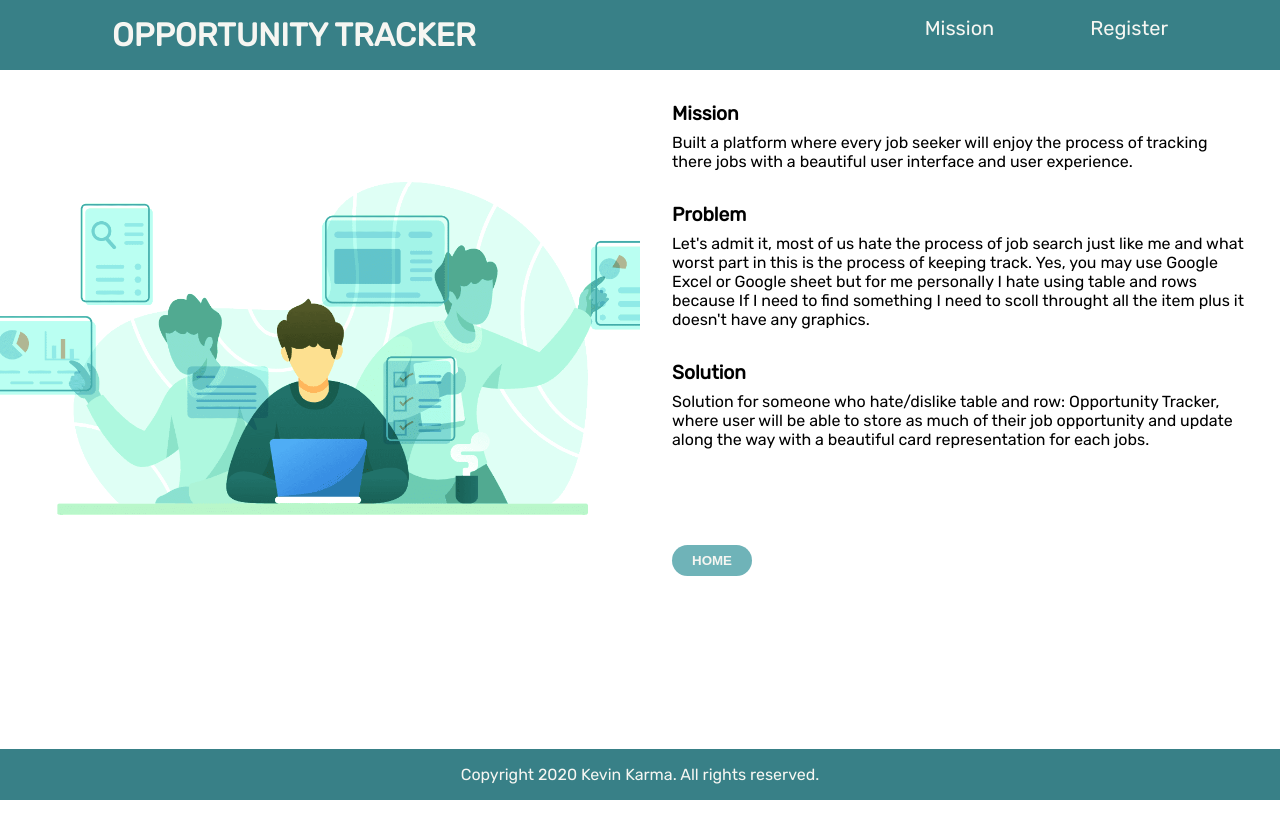
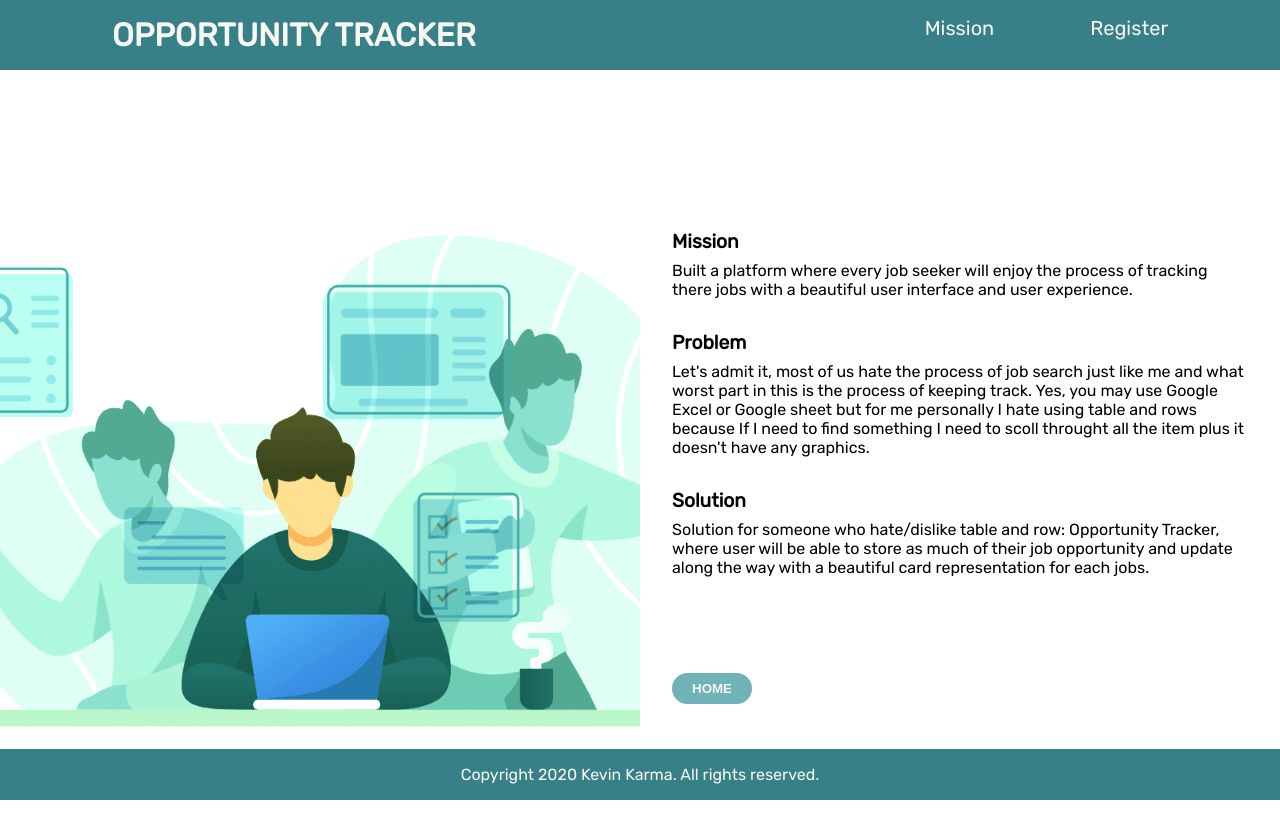
Before and after one commit to TenNga/op-tracker-frontend, a React (Create React App) app: page /mission in a window 1280 px wide. Shown: the top 838 px of the page. Before the commit the page ends 800 px from the top, so only its background shows below. Built offline with nearby package versions, Linux system fonts and the light colour scheme.

Commit message:
fixed mission white space problem

```diff
--- a/src/container/About.js
+++ b/src/container/About.js
@@ -6,8 +6,11 @@ import { color } from '../theme';
 
 const AboutContainer = styled.div`
     width: 100%;
+    heigth: 100%;
     display: grid;
     grid-template-columns: 1fr 1fr;
+    justify-content: center;
+    justify-items: center;
 
     @media only screen and (max-width: 600px) {
         display: block;
@@ -23,7 +26,7 @@ const Img = styled.img`
 `;
 
 const AboutDescription = styled.div`
-    margin: 2rem;
+    margin: 10rem 2rem;
 `;
 
 const Heading = styled.h1`
```
